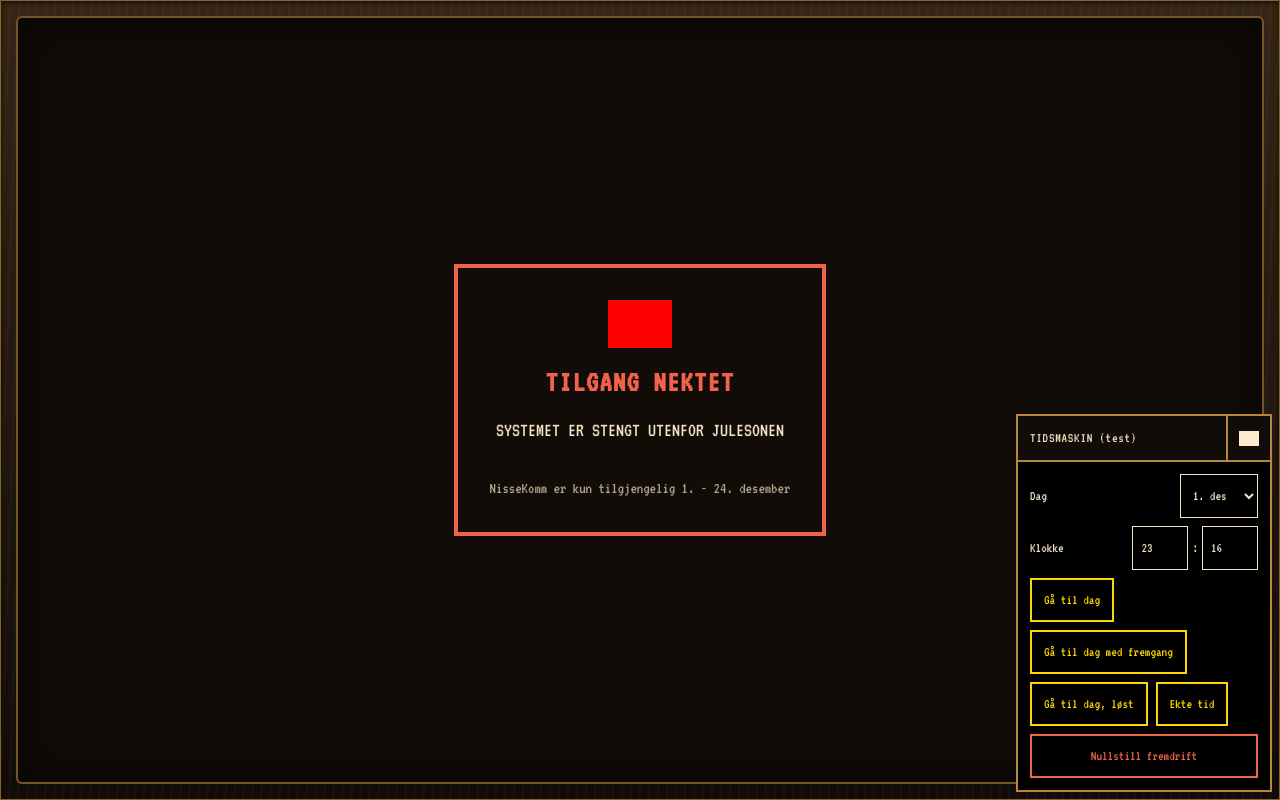
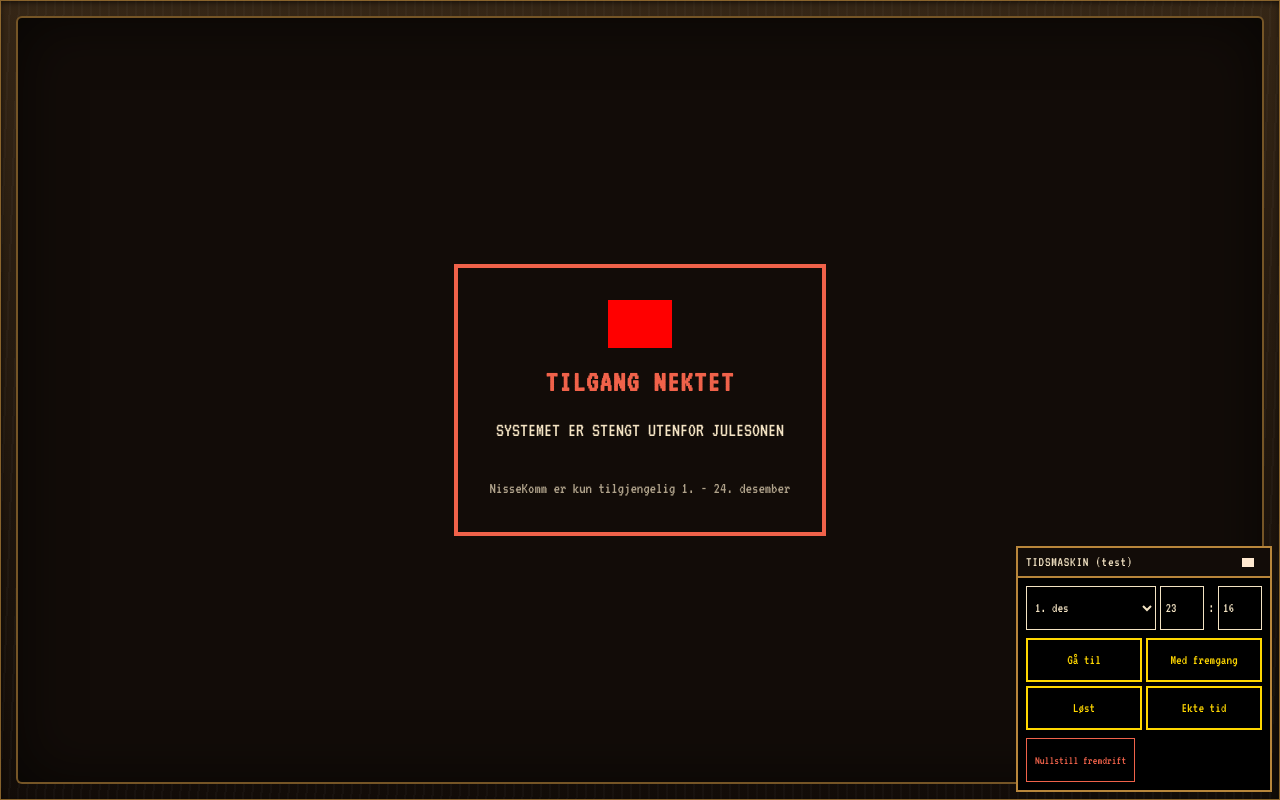
Before and after one commit to Starefossen/NisseKomm, a Next.js app: page / in a window 1280 px wide. Both pictures are taken after a click on the button "TIDSMASKIN". Built offline with nearby package versions, Linux system fonts and the light colour scheme; grey boxes are pictures that could not be loaded.

Commit message:
tidsmaskin: kompakt panel (én rad dag+klokke, 2×2-knapper, liten nullstill)

```diff
--- a/src/components/ui/Tidsmaskin.tsx
+++ b/src/components/ui/Tidsmaskin.tsx
@@ -74,9 +74,9 @@ export function Tidsmaskin() {
   const corner =
     "fixed bottom-2 right-2 z-[9999] font-retro text-sm print:hidden";
   const btn =
-    "min-h-11 px-3 border-2 border-(--gold) text-(--gold) hover:bg-(--gold)/20";
+    "min-h-11 px-2 border-2 border-(--gold) text-(--gold) hover:bg-(--gold)/20";
   const field =
-    "bg-black border border-(--neon-green) text-(--neon-green) min-h-11 px-2";
+    "bg-black border border-(--neon-green) text-(--neon-green) min-h-11 px-1";
 
   if (!open) {
     return (
@@ -96,23 +96,23 @@ export function Tidsmaskin() {
       aria-label="Tidsmaskin"
       className={`${corner} w-64 bg-black border-2 border-(--brass)`}
     >
-      <div className="flex items-center justify-between pl-3 bg-(--crt-bg) text-(--neon-green) border-b-2 border-(--brass)">
+      <div className="flex items-center justify-between pl-2 bg-(--crt-bg) text-(--neon-green) border-b-2 border-(--brass) leading-none">
         <span className="tracking-wider">TIDSMASKIN (test)</span>
         <button
           onClick={() => setOpen(false)}
-          className="w-11 h-11 flex items-center justify-center border-l-2 border-(--brass) hover:bg-(--brass)/30 active:bg-(--brass)/50 transition-colors"
+          className="w-11 h-11 -my-2 flex items-center justify-center hover:bg-(--brass)/30 active:bg-(--brass)/50 transition-colors"
           aria-label="Lukk"
         >
-          <Icons.Close size={20} color="green" />
+          <Icons.Close size={12} color="green" />
         </button>
       </div>
-      <div className="p-3 space-y-2">
-        <label className="flex items-center justify-between gap-2 text-(--neon-green)">
-          Dag
+      <div className="p-2 space-y-2">
+        <div className="flex items-center gap-1 text-(--neon-green)">
           <select
+            aria-label="Dag"
             value={day}
             onChange={(e) => setDay(Number(e.target.value))}
-            className={field}
+            className={`${field} flex-1`}
           >
             {Array.from({ length: 24 }, (_, i) => i + 1).map((d) => (
               <option key={d} value={d}>
@@ -120,11 +120,7 @@ export function Tidsmaskin() {
               </option>
             ))}
           </select>
-        </label>
           {/* Two 24 h fields: <input type="time"> follows the OS locale (AM/PM) */}
-        <div className="flex items-center justify-between gap-2 text-(--neon-green)">
-          Klokke
-          <span className="flex items-center gap-1">
           <input
             type="number"
             min={0}
@@ -132,7 +128,7 @@ export function Tidsmaskin() {
             aria-label="Time"
             value={pad(hour)}
             onChange={(e) => setHour(clamp(e.target.value, 23))}
-              className={`${field} w-14`}
+            className={`${field} w-11`}
           />
           :
           <input
@@ -142,27 +138,32 @@ export function Tidsmaskin() {
             aria-label="Minutt"
             value={pad(minute)}
             onChange={(e) => setMinute(clamp(e.target.value, 59))}
-              className={`${field} w-14`}
+            className={`${field} w-11`}
           />
-          </span>
         </div>
-        <div className="flex flex-wrap gap-2">
-          <button onClick={() => void apply()} className={btn}>
-            Gå til dag
+        <div className="grid grid-cols-2 gap-1">
+          {(
+            [
+              ["Gå til", "Gå til dag", () => apply()],
+              ["Med fremgang", "Gå til dag med fremgang", () => apply(day - 1)],
+              ["Løst", "Gå til dag, løst", () => apply(day)],
+              ["Ekte tid", "Ekte tid", clear],
+            ] as const
+          ).map(([kort, full, fn]) => (
+            <button
+              key={full}
+              onClick={() => void fn()}
+              title={full}
+              aria-label={full}
+              className={btn}
+            >
+              {kort}
             </button>
-          <button onClick={() => void apply(day - 1)} className={btn}>
-            Gå til dag med fremgang
-          </button>
-          <button onClick={() => void apply(day)} className={btn}>
-            Gå til dag, løst
-          </button>
-          <button onClick={clear} className={btn}>
-            Ekte tid
-          </button>
+          ))}
         </div>
         <button
           onClick={reset}
-          className="w-full min-h-11 px-3 border-2 border-(--christmas-red) text-(--christmas-red) hover:bg-(--christmas-red)/20"
+          className="min-h-11 px-2 text-xs border border-(--christmas-red) text-(--christmas-red) hover:bg-(--christmas-red)/20"
         >
           Nullstill fremdrift
         </button>
```
Also changed, not shown: 1 other file (tests, documents, lock files or other folders). Lines whose indentation alone changed are shown as unchanged.
